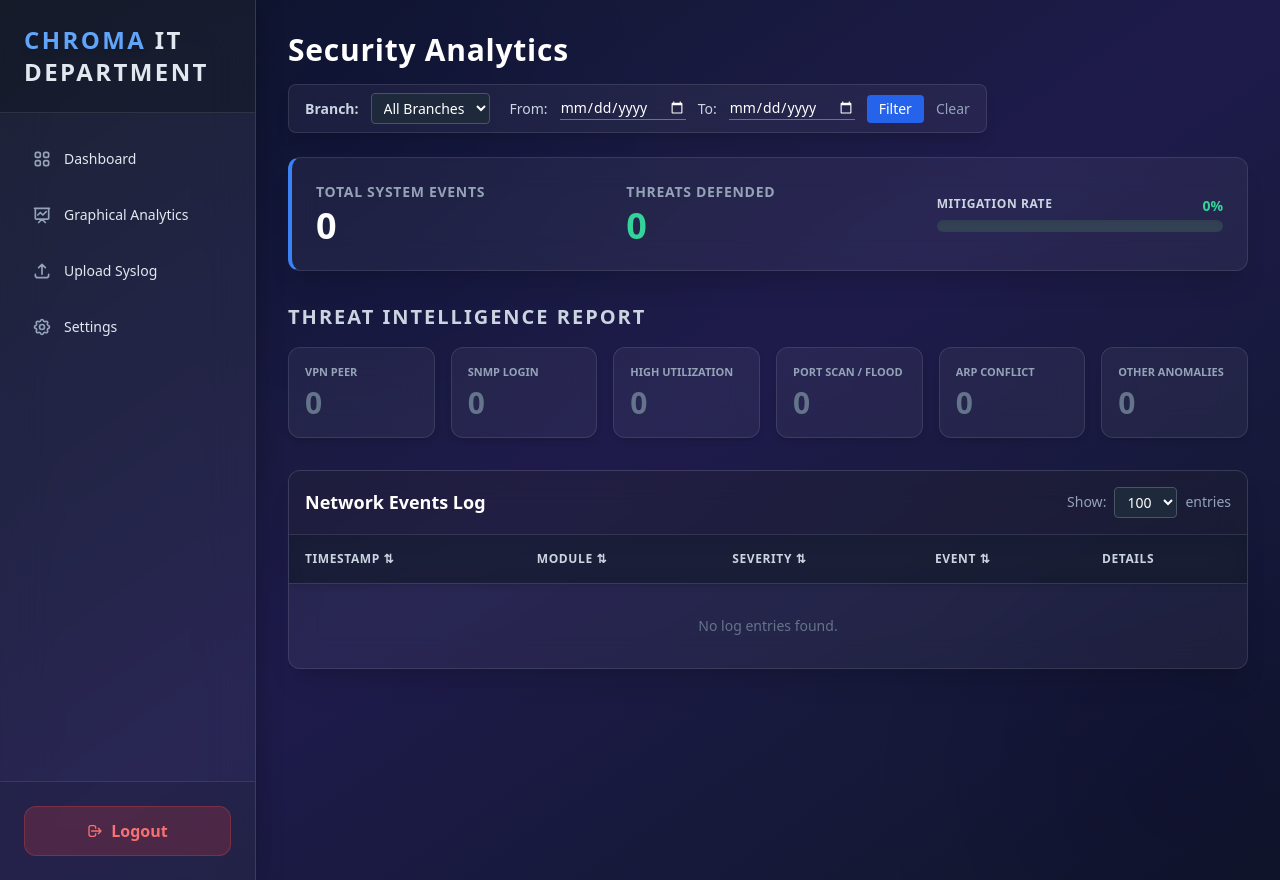
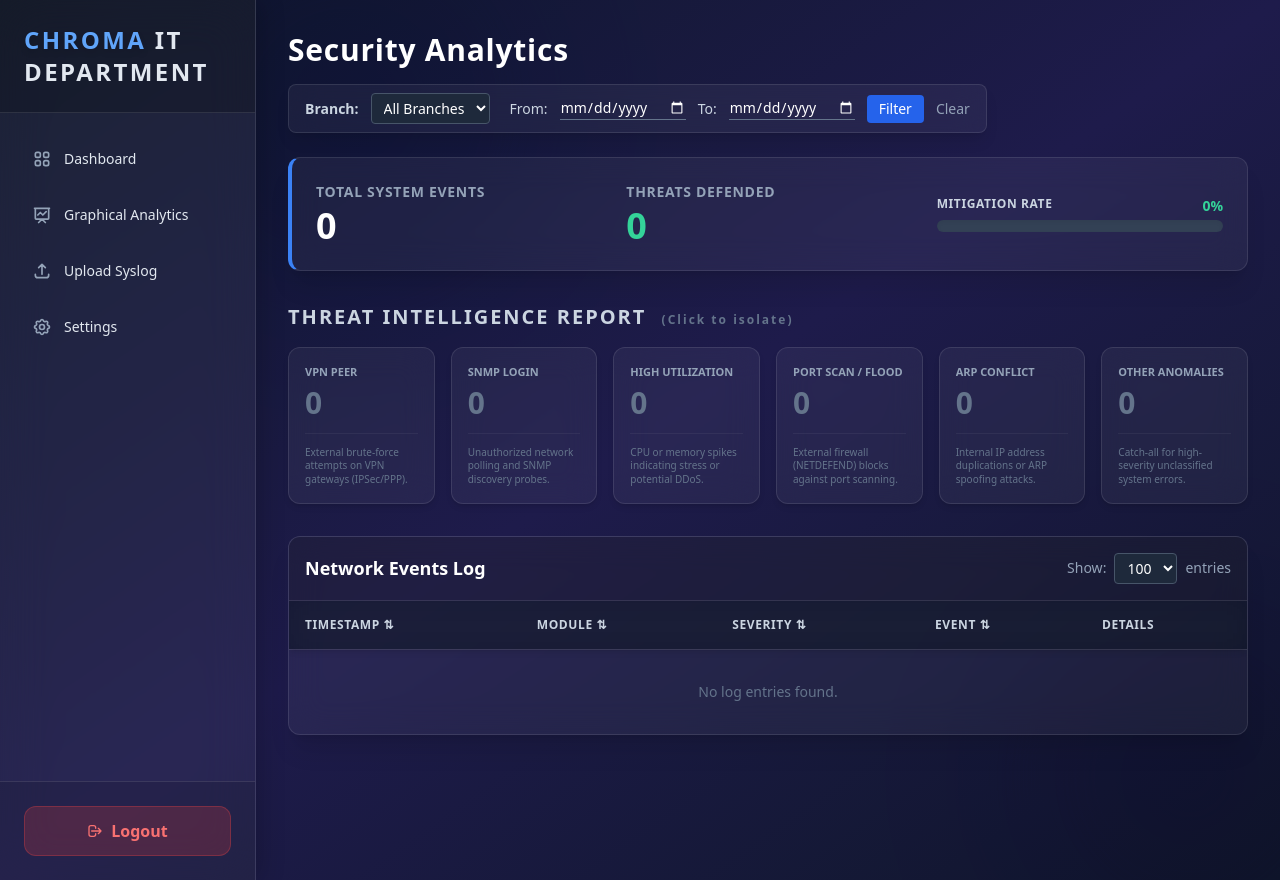
Before and after one commit to nhoelnhico/chroma-syslogsystem, a PHP site: page /dashboard.php in a window 1280 px wide. Run offline with PHP 8.4, Linux system fonts and the light colour scheme; a user stored in the database is signed in; data that the repository does not hold is empty; some libraries are stand-ins or nearby versions.

Commit message:
Add branch comparison feature to analytics and enhance category SQL mapping in dashboard

```diff
--- a/dashboard.php
+++ b/dashboard.php
@@ -27,22 +27,22 @@ if (!empty($selectedBranch)) {
 
 $baseWhereSql = count($filterConditions) > 0 ? " WHERE " . implode(" AND ", $filterConditions) : "";
 
-// --- CATEGORY SQL MAP (Corrected for ARP/DUPADDR) ---
+// --- STRICT CATEGORY SQL MAP ---
 $catSql = "";
 if ($activeCategory === 'VPN_PEER') {
     $catSql = " (module LIKE '%IPSEC%' OR module LIKE '%VPDN%' OR module LIKE '%PPP%') ";
 } elseif ($activeCategory === 'SNMP_LOGIN') {
     $catSql = " module LIKE '%SNMP%' ";
 } elseif ($activeCategory === 'HIGH_UTILIZATION') {
-    $catSql = " (event_type LIKE '%UTILIZATION%' OR event_type LIKE '%HIGH%' OR module LIKE '%CPU%') ";
+    $catSql = " (event_type LIKE '%UTILIZATION%' OR event_type LIKE '%HIGH%' OR module LIKE '%CPU%' OR module = 'DEV_AUDIT') ";
 } elseif ($activeCategory === 'PORT_SCAN_FLOOD') {
-    $catSql = " (module LIKE '%NETDEFEND%' OR event_type LIKE '%FLOOD%') "; // Removed DUPADDR
+    $catSql = " (module LIKE '%NETDEFEND%' OR event_type LIKE '%FLOOD%') ";
 } elseif ($activeCategory === 'ARP_SPOOF_CONFLICT') {
-    $catSql = " (event_type LIKE '%DUPADDR%' OR module = 'ARP') "; // NEW CATEGORY LOGIC
+    $catSql = " (module = 'ARP' OR event_type LIKE '%DUPADDR%' OR event_type LIKE '%CONFLICT%') ";
 } elseif ($activeCategory === 'DEFENDED') {
-    $catSql = " (module = 'NETDEFEND' OR event_type LIKE '%DUPADDR%') ";
+    $catSql = " (module = 'NETDEFEND' OR module = 'ARP' OR event_type LIKE '%DUPADDR%' OR event_type LIKE '%CONFLICT%') ";
 } elseif ($activeCategory === 'OTHER_ANOMALIES') {
-    $catSql = " severity <= 4 AND NOT (module LIKE '%IPSEC%' OR module LIKE '%VPDN%' OR module LIKE '%PPP%' OR module LIKE '%SNMP%' OR event_type LIKE '%UTILIZATION%' OR event_type LIKE '%HIGH%' OR module LIKE '%CPU%' OR module LIKE '%NETDEFEND%' OR event_type LIKE '%FLOOD%' OR event_type LIKE '%DUPADDR%' OR module = 'ARP') ";
+    $catSql = " severity <= 4 AND NOT (module LIKE '%IPSEC%' OR module LIKE '%VPDN%' OR module LIKE '%PPP%' OR module LIKE '%SNMP%' OR event_type LIKE '%UTILIZATION%' OR event_type LIKE '%HIGH%' OR module LIKE '%CPU%' OR module = 'DEV_AUDIT' OR module LIKE '%NETDEFEND%' OR event_type LIKE '%FLOOD%' OR module = 'ARP' OR event_type LIKE '%DUPADDR%' OR event_type LIKE '%CONFLICT%') ";
 }
 
 $tableWhereSql = $baseWhereSql;
@@ -56,8 +56,7 @@ $totalLogsStmt = $pdo->prepare("SELECT COUNT(*) FROM syslogs" . $baseWhereSql);
 $totalLogsStmt->execute($params);
 $totalLogs = $totalLogsStmt->fetchColumn();
 
-// Defended includes NETDEFEND blocks and ARP spoof/conflict catches
-$defendedQuery = "SELECT COUNT(*) FROM syslogs " . (empty($baseWhereSql) ? "WHERE" : $baseWhereSql . " AND ") . " (module = 'NETDEFEND' OR event_type LIKE '%DUPADDR%')";
+$defendedQuery = "SELECT COUNT(*) FROM syslogs " . (empty($baseWhereSql) ? "WHERE" : $baseWhereSql . " AND ") . " (module = 'NETDEFEND' OR module = 'ARP' OR event_type LIKE '%DUPADDR%' OR event_type LIKE '%CONFLICT%')";
 $defendedStmt = $pdo->prepare($defendedQuery);
 $defendedStmt->execute($params);
 $threatsDefended = $defendedStmt->fetchColumn();
@@ -87,12 +86,12 @@ foreach ($threats as $t) {
         $attackStats['VPN_PEER'] += $count;
     } elseif (strpos($mod, 'SNMP') !== false) {
         $attackStats['SNMP_LOGIN'] += $count;
-    } elseif (strpos($evt, 'UTILIZATION') !== false || strpos($evt, 'HIGH') !== false || strpos($mod, 'CPU') !== false) {
+    } elseif (strpos($evt, 'UTILIZATION') !== false || strpos($evt, 'HIGH') !== false || strpos($mod, 'CPU') !== false || $mod === 'DEV_AUDIT') {
         $attackStats['HIGH_UTILIZATION'] += $count;
     } elseif (strpos($mod, 'NETDEFEND') !== false || strpos($evt, 'FLOOD') !== false) {
         $attackStats['PORT_SCAN_FLOOD'] += $count;
-    } elseif (strpos($evt, 'DUPADDR') !== false || $mod === 'ARP') {
-        $attackStats['ARP_SPOOF_CONFLICT'] += $count; // Accurately catches Duplicate IP issues
+    } elseif ($mod === 'ARP' || strpos($evt, 'DUPADDR') !== false || strpos($evt, 'CONFLICT') !== false) {
+        $attackStats['ARP_SPOOF_CONFLICT'] += $count;
     } elseif ($severity <= 4) {
         $attackStats['OTHER_ANOMALIES'] += $count;
     }
@@ -185,16 +184,16 @@ function buildUrl($updates) { return '?' . http_build_query(array_merge($_GET, $
                 </div>
             </div>
 
-            <h2 class="text-xl font-semibold text-slate-300 mb-4 uppercase tracking-widest text-sm">Threat Intelligence Report</h2>
-            <div class="grid grid-cols-2 md:grid-cols-3 lg:grid-cols-6 gap-4 mb-8">
+            <h2 class="text-xl font-semibold text-slate-300 mb-4 uppercase tracking-widest text-sm">Threat Intelligence Report <span class="text-slate-500 lowercase normal-case text-xs ml-2">(Click to isolate)</span></h2>
+            <div class="grid grid-cols-1 sm:grid-cols-2 lg:grid-cols-3 xl:grid-cols-6 gap-4 mb-8">
                 <?php
                 $cards = [
-                    ['id' => 'VPN_PEER', 'color' => 'orange', 'label' => 'VPN PEER'],
-                    ['id' => 'SNMP_LOGIN', 'color' => 'yellow', 'label' => 'SNMP LOGIN'],
-                    ['id' => 'HIGH_UTILIZATION', 'color' => 'purple', 'label' => 'HIGH UTILIZATION'],
-                    ['id' => 'PORT_SCAN_FLOOD', 'color' => 'red', 'label' => 'PORT SCAN / FLOOD'],
-                    ['id' => 'ARP_SPOOF_CONFLICT', 'color' => 'emerald', 'label' => 'ARP CONFLICT'], // NEW
-                    ['id' => 'OTHER_ANOMALIES', 'color' => 'slate', 'label' => 'OTHER ANOMALIES']
+                    ['id' => 'VPN_PEER', 'color' => 'orange', 'label' => 'VPN PEER', 'desc' => 'External brute-force attempts on VPN gateways (IPSec/PPP).'],
+                    ['id' => 'SNMP_LOGIN', 'color' => 'yellow', 'label' => 'SNMP LOGIN', 'desc' => 'Unauthorized network polling and SNMP discovery probes.'],
+                    ['id' => 'HIGH_UTILIZATION', 'color' => 'purple', 'label' => 'HIGH UTILIZATION', 'desc' => 'CPU or memory spikes indicating stress or potential DDoS.'],
+                    ['id' => 'PORT_SCAN_FLOOD', 'color' => 'red', 'label' => 'PORT SCAN / FLOOD', 'desc' => 'External firewall (NETDEFEND) blocks against port scanning.'],
+                    ['id' => 'ARP_SPOOF_CONFLICT', 'color' => 'emerald', 'label' => 'ARP CONFLICT', 'desc' => 'Internal IP address duplications or ARP spoofing attacks.'],
+                    ['id' => 'OTHER_ANOMALIES', 'color' => 'slate', 'label' => 'OTHER ANOMALIES', 'desc' => 'Catch-all for high-severity unclassified system errors.']
                 ];
 
                 foreach ($cards as $card):
@@ -203,9 +202,16 @@ function buildUrl($updates) { return '?' . http_build_query(array_merge($_GET, $
                     $borderClass = $count > 0 ? "border-{$card['color']}-500/50" : "border-white/10";
                     $activeBg = ($activeCategory === $card['id']) ? "bg-white/10 ring-1 ring-{$card['color']}-500/50" : "";
                 ?>
-                <a href="<?= buildUrl(['category' => $card['id']]) ?>" class="block glass p-4 rounded-xl <?= $borderClass ?> <?= $activeBg ?> hover:bg-white/10 hover:-translate-y-1 transition-all group shadow-md">
-                    <h4 class="text-[11px] text-slate-400 uppercase font-bold mb-1 group-hover:text-white transition truncate" title="<?= $card['label'] ?>"><?= $card['label'] ?></h4>
-                    <p class="text-3xl font-black <?= $colorClass ?>"><?= number_format($count) ?></p>
+                <a href="<?= buildUrl(['category' => $card['id']]) ?>" class="block glass p-4 rounded-xl <?= $borderClass ?> <?= $activeBg ?> hover:bg-white/10 hover:-translate-y-1 transition-all group shadow-md flex flex-col justify-between h-full">
+                    <div>
+                        <h4 class="text-[11px] text-slate-400 uppercase font-bold mb-1 group-hover:text-white transition truncate" title="<?= $card['label'] ?>"><?= $card['label'] ?></h4>
+                        <p class="text-3xl font-black <?= $colorClass ?> mb-3"><?= number_format($count) ?></p>
+                    </div>
+                    <div class="mt-auto pt-3 border-t border-white/5">
+                        <p class="text-[10px] leading-snug text-slate-500 group-hover:text-slate-300 transition-colors">
+                            <?= $card['desc'] ?>
+                        </p>
+                    </div>
                 </a>
                 <?php endforeach; ?>
             </div>
@@ -289,14 +295,12 @@ function buildUrl($updates) { return '?' . http_build_query(array_merge($_GET, $
                 let cellA = a.cells[col].innerText.trim();
                 let cellB = b.cells[col].innerText.trim();
 
-                // If sorting severity, strip the text to compare the integer values
                 if (col === 2) {
                     cellA = parseInt(cellA.replace(/\D/g, '')) || 0;
                     cellB = parseInt(cellB.replace(/\D/g, '')) || 0;
                     return isAsc ? cellA - cellB : cellB - cellA;
                 }
 
-                // Otherwise do a standard alphabetical sort
                 return isAsc ? cellA.localeCompare(cellB) : cellB.localeCompare(cellA);
             });
 
```
Also changed, not shown: analytics.php (+97 -18 lines).
